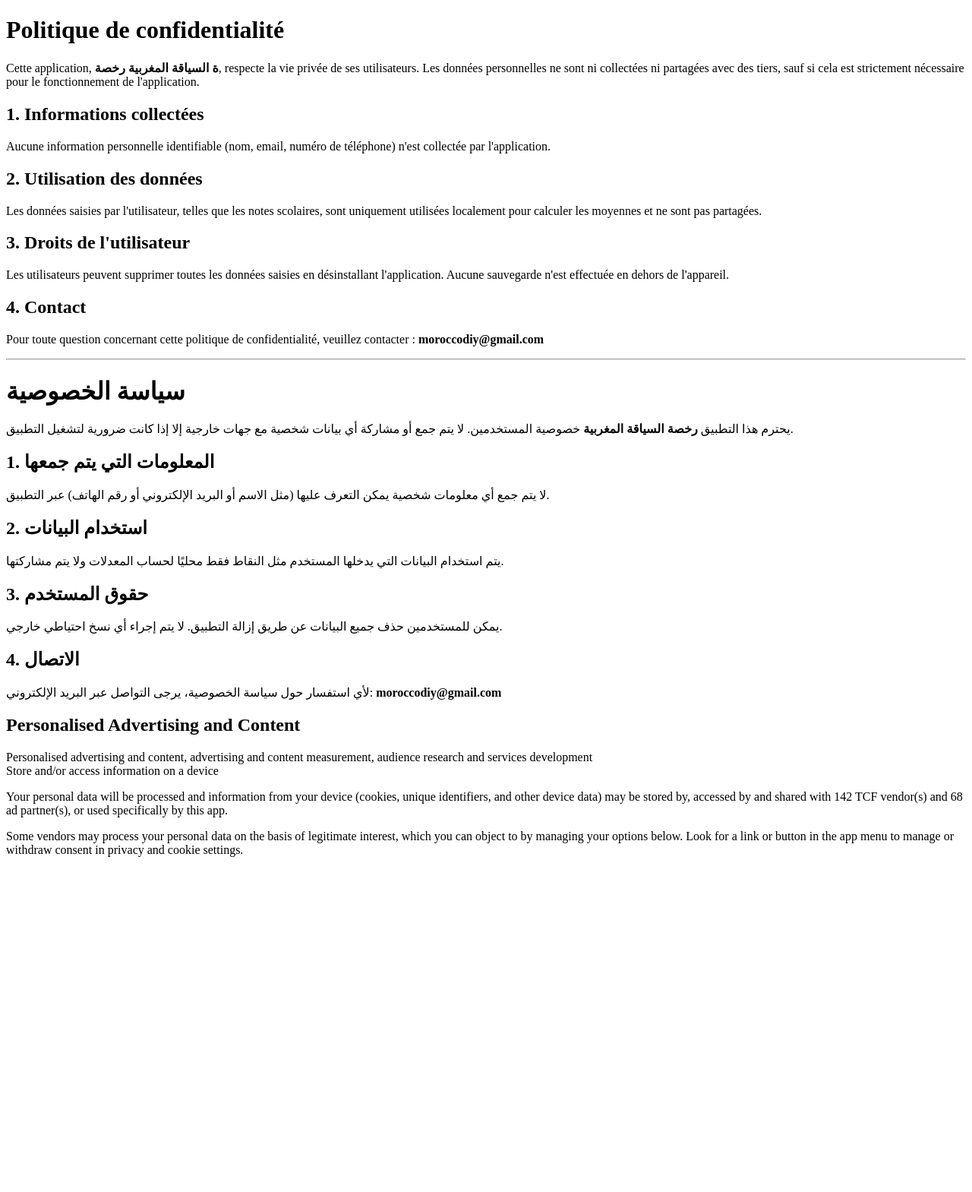
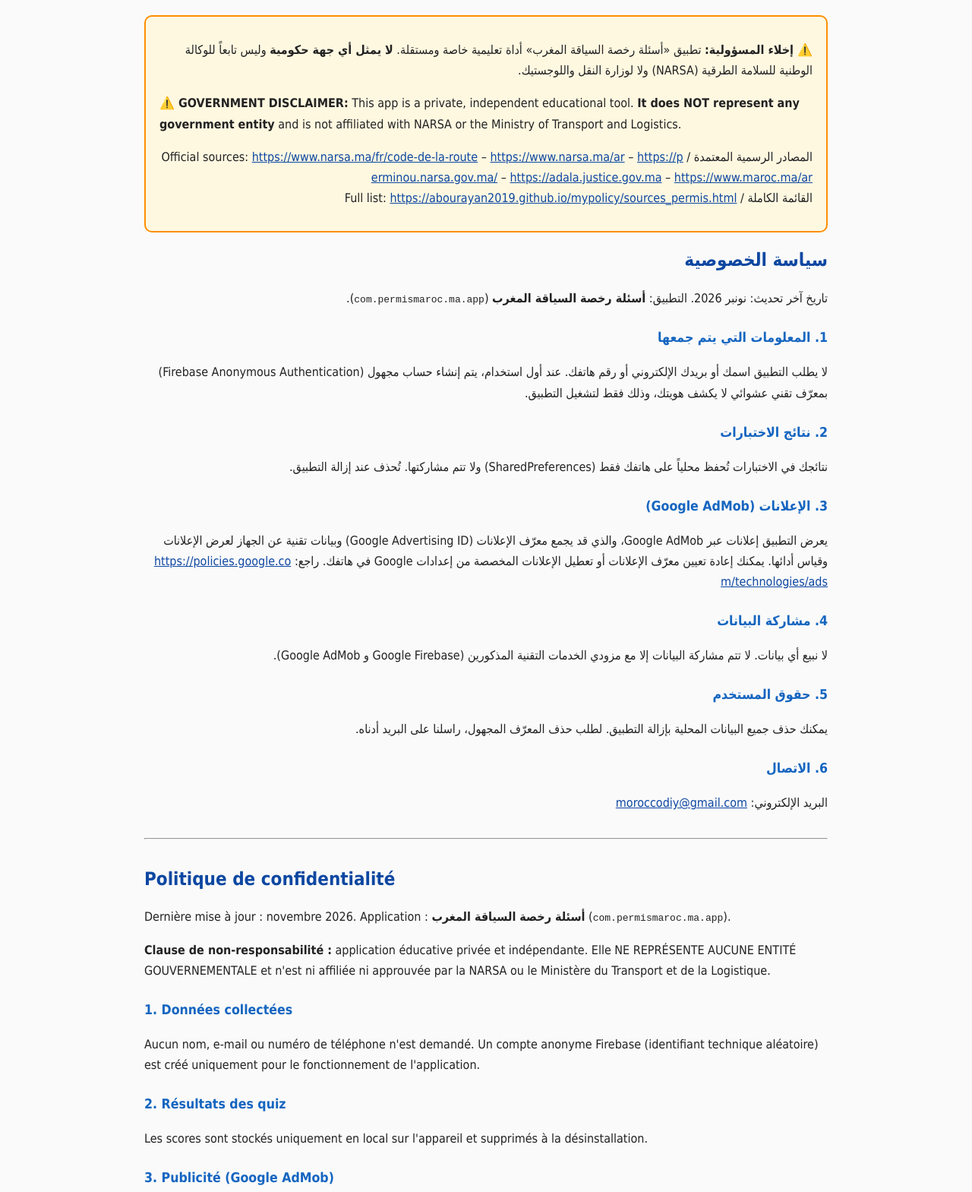
Before and after one commit to ABOURAYAN2019/mypolicy, a website: page permis.html in a window 1280 px wide. Shown: the top 1569 px of the page at 76% size. Before the commit the page ends 1144 px from the top, so only its background shows below. Drawn offline with Linux system fonts and the light colour scheme.

Commit message:
Add official sources page and Code de la route PDFs for permis app; add non-affiliation disclaimer to privacy policy

```diff
--- a/permis.html
+++ b/permis.html
@@ -1,88 +1,86 @@
 <!DOCTYPE html>
-<html lang="fr">
-
+<html lang="ar" dir="rtl">
 <head>
   <meta charset="UTF-8" />
   <meta name="viewport" content="width=device-width, initial-scale=1.0" />
+  <title>سياسة الخصوصية – أسئلة رخصة السياقة المغرب | Politique de confidentialité</title>
+  <style>
+    body { font-family: Tahoma, Arial, sans-serif; max-width: 900px; margin: 0 auto; padding: 20px; line-height: 1.7; color: #222; background: #fafafa; }
+    h1 { color: #0d47a1; font-size: 1.5em; }
+    h2 { color: #1565c0; font-size: 1.1em; margin-top: 24px; }
+    .disclaimer { background: #fff8e1; border: 2px solid #ff8f00; border-radius: 10px; padding: 14px 18px; }
+    .ltr { direction: ltr; text-align: left; }
+    a { color: #0d47a1; word-break: break-all; }
+    hr { margin: 32px 0; }
+  </style>
 </head>
-<title>Politique de confidentialité - رخصة السياقة المغربية اسئلة</title>
+<body>
 
-<body>
-  <h1>Politique de confidentialité</h1>
-  <p>
-    Cette application, <strong>ة السياقة المغربية رخصة</strong>,
-    respecte la vie privée de ses utilisateurs. Les données personnelles ne
-    sont ni collectées ni partagées avec des tiers, sauf si cela est
-    strictement nécessaire pour le fonctionnement de l'application.
-  </p>
-  <h2>1. Informations collectées</h2>
-  <p>
-    Aucune information personnelle identifiable (nom, email, numéro de
-    téléphone) n'est collectée par l'application.
-  </p>
-  <h2>2. Utilisation des données</h2>
-  <p>
-    Les données saisies par l'utilisateur, telles que les notes scolaires,
-    sont uniquement utilisées localement pour calculer les moyennes et ne sont
-    pas partagées.
-  </p>
-  <h2>3. Droits de l'utilisateur</h2>
-  <p>
-    Les utilisateurs peuvent supprimer toutes les données saisies en
-    désinstallant l'application. Aucune sauvegarde n'est effectuée en dehors
-    de l'appareil.
-  </p>
-  <h2>4. Contact</h2>
-  <p>
-    Pour toute question concernant cette politique de confidentialité,
-    veuillez contacter : <strong>moroccodiy@gmail.com</strong>
-  </p>
+  <div class="disclaimer">
+    <p><strong>⚠️ إخلاء المسؤولية:</strong> تطبيق «أسئلة رخصة السياقة المغرب» أداة تعليمية خاصة ومستقلة.
+      <strong>لا يمثل أي جهة حكومية</strong> وليس تابعاً للوكالة الوطنية للسلامة الطرقية (NARSA) ولا لوزارة النقل واللوجستيك.</p>
+    <p class="ltr"><strong>⚠️ GOVERNMENT DISCLAIMER:</strong> This app is a private, independent educational tool.
+      <strong>It does NOT represent any government entity</strong> and is not affiliated with NARSA or the Ministry of Transport and Logistics.</p>
+    <p>المصادر الرسمية المعتمدة / Official sources:
+      <a href="https://www.narsa.ma/fr/code-de-la-route">https://www.narsa.ma/fr/code-de-la-route</a> –
+      <a href="https://www.narsa.ma/ar">https://www.narsa.ma/ar</a> –
+      <a href="https://perminou.narsa.gov.ma/">https://perminou.narsa.gov.ma/</a> –
+      <a href="https://adala.justice.gov.ma">https://adala.justice.gov.ma</a> –
+      <a href="https://www.maroc.ma/ar">https://www.maroc.ma/ar</a><br>
+      القائمة الكاملة / Full list:
+      <a href="https://abourayan2019.github.io/mypolicy/sources_permis.html">https://abourayan2019.github.io/mypolicy/sources_permis.html</a></p>
+  </div>
+
+  <h1>سياسة الخصوصية</h1>
+  <p>تاريخ آخر تحديث: نونبر 2026. التطبيق: <strong>أسئلة رخصة السياقة المغرب</strong> (<code>com.permismaroc.ma.app</code>).</p>
+
+  <h2>1. المعلومات التي يتم جمعها</h2>
+  <p>لا يطلب التطبيق اسمك أو بريدك الإلكتروني أو رقم هاتفك. عند أول استخدام، يتم إنشاء حساب مجهول (Firebase Anonymous Authentication)
+    بمعرّف تقني عشوائي لا يكشف هويتك، وذلك فقط لتشغيل التطبيق.</p>
+
+  <h2>2. نتائج الاختبارات</h2>
+  <p>نتائجك في الاختبارات تُحفظ محلياً على هاتفك فقط (SharedPreferences) ولا تتم مشاركتها. تُحذف عند إزالة التطبيق.</p>
+
+  <h2>3. الإعلانات (Google AdMob)</h2>
+  <p>يعرض التطبيق إعلانات عبر Google AdMob، والذي قد يجمع معرّف الإعلانات (Google Advertising ID) وبيانات تقنية عن الجهاز
+    لعرض الإعلانات وقياس أدائها. يمكنك إعادة تعيين معرّف الإعلانات أو تعطيل الإعلانات المخصصة من إعدادات Google في هاتفك.
+    راجع: <a href="https://policies.google.com/technologies/ads">https://policies.google.com/technologies/ads</a></p>
+
+  <h2>4. مشاركة البيانات</h2>
+  <p>لا نبيع أي بيانات. لا تتم مشاركة البيانات إلا مع مزودي الخدمات التقنية المذكورين (Google Firebase و Google AdMob).</p>
+
+  <h2>5. حقوق المستخدم</h2>
+  <p>يمكنك حذف جميع البيانات المحلية بإزالة التطبيق. لطلب حذف المعرّف المجهول، راسلنا على البريد أدناه.</p>
+
+  <h2>6. الاتصال</h2>
+  <p>البريد الإلكتروني: <a href="mailto:moroccodiy@gmail.com">moroccodiy@gmail.com</a></p>
+
   <hr />
-  <h1>سياسة الخصوصية</h1>
-  <p>
-    يحترم هذا التطبيق <strong>رخصة السياقة المغربية </strong> خصوصية
-    المستخدمين. لا يتم جمع أو مشاركة أي بيانات شخصية مع جهات خارجية إلا إذا
-    كانت ضرورية لتشغيل التطبيق.
-  </p>
-  <h2>1. المعلومات التي يتم جمعها</h2>
-  <p>
-    لا يتم جمع أي معلومات شخصية يمكن التعرف عليها (مثل الاسم أو البريد
-    الإلكتروني أو رقم الهاتف) عبر التطبيق.
-  </p>
-  <h2>2. استخدام البيانات</h2>
-  <p>
-    يتم استخدام البيانات التي يدخلها المستخدم مثل النقاط فقط محليًا لحساب
-    المعدلات ولا يتم مشاركتها.
-  </p>
-  <h2>3. حقوق المستخدم</h2>
-  <p>
-    يمكن للمستخدمين حذف جميع البيانات عن طريق إزالة التطبيق. لا يتم إجراء أي
-    نسخ احتياطي خارجي.
-  </p>
-  <h2>4. الاتصال</h2>
-  <p>
-    لأي استفسار حول سياسة الخصوصية، يرجى التواصل عبر البريد الإلكتروني:
-    <strong>moroccodiy@gmail.com</strong>
-  </p>
 
-  <h2>Personalised Advertising and Content</h2>
-  <p>
-    Personalised advertising and content, advertising and content measurement, audience research and services
-    development
-    <br>
-    Store and/or access information on a device
-  </p>
+  <div class="ltr">
+    <h1>Politique de confidentialité</h1>
+    <p>Dernière mise à jour : novembre 2026. Application : <strong>أسئلة رخصة السياقة المغرب</strong> (<code>com.permismaroc.ma.app</code>).</p>
+    <p><strong>Clause de non-responsabilité :</strong> application éducative privée et indépendante. Elle NE REPRÉSENTE AUCUNE ENTITÉ
+      GOUVERNEMENTALE et n'est ni affiliée ni approuvée par la NARSA ou le Ministère du Transport et de la Logistique.</p>
 
-  <p>
-    Your personal data will be processed and information from your device (cookies, unique identifiers, and other device
-    data) may be stored by, accessed by and shared with 142 TCF vendor(s) and 68 ad partner(s), or used specifically by
-    this app.
-  </p>
-  <p>
-    Some vendors may process your personal data on the basis of legitimate interest, which you can object to by managing
-    your options below. Look for a link or button in the app menu to manage or withdraw consent in privacy and cookie
-    settings.
-  </p>
+    <h2>1. Données collectées</h2>
+    <p>Aucun nom, e-mail ou numéro de téléphone n'est demandé. Un compte anonyme Firebase (identifiant technique aléatoire) est créé
+      uniquement pour le fonctionnement de l'application.</p>
+
+    <h2>2. Résultats des quiz</h2>
+    <p>Les scores sont stockés uniquement en local sur l'appareil et supprimés à la désinstallation.</p>
+
+    <h2>3. Publicité (Google AdMob)</h2>
+    <p>L'application affiche des publicités Google AdMob, qui peut collecter l'identifiant publicitaire Google (AAID) et des données
+      techniques de l'appareil pour la diffusion et la mesure des annonces. Vous pouvez réinitialiser l'identifiant ou désactiver la
+      personnalisation dans les paramètres Google de votre téléphone.</p>
+
+    <h2>4. Partage</h2>
+    <p>Aucune donnée n'est vendue. Partage limité aux prestataires techniques Google Firebase et Google AdMob.</p>
+
+    <h2>5. Contact</h2>
+    <p>E-mail : <a href="mailto:moroccodiy@gmail.com">moroccodiy@gmail.com</a></p>
+  </div>
+
 </body>
-
 </html>
```
Also changed, not shown: sources_permis.html (added, +90 -0 lines), 2 other files.
